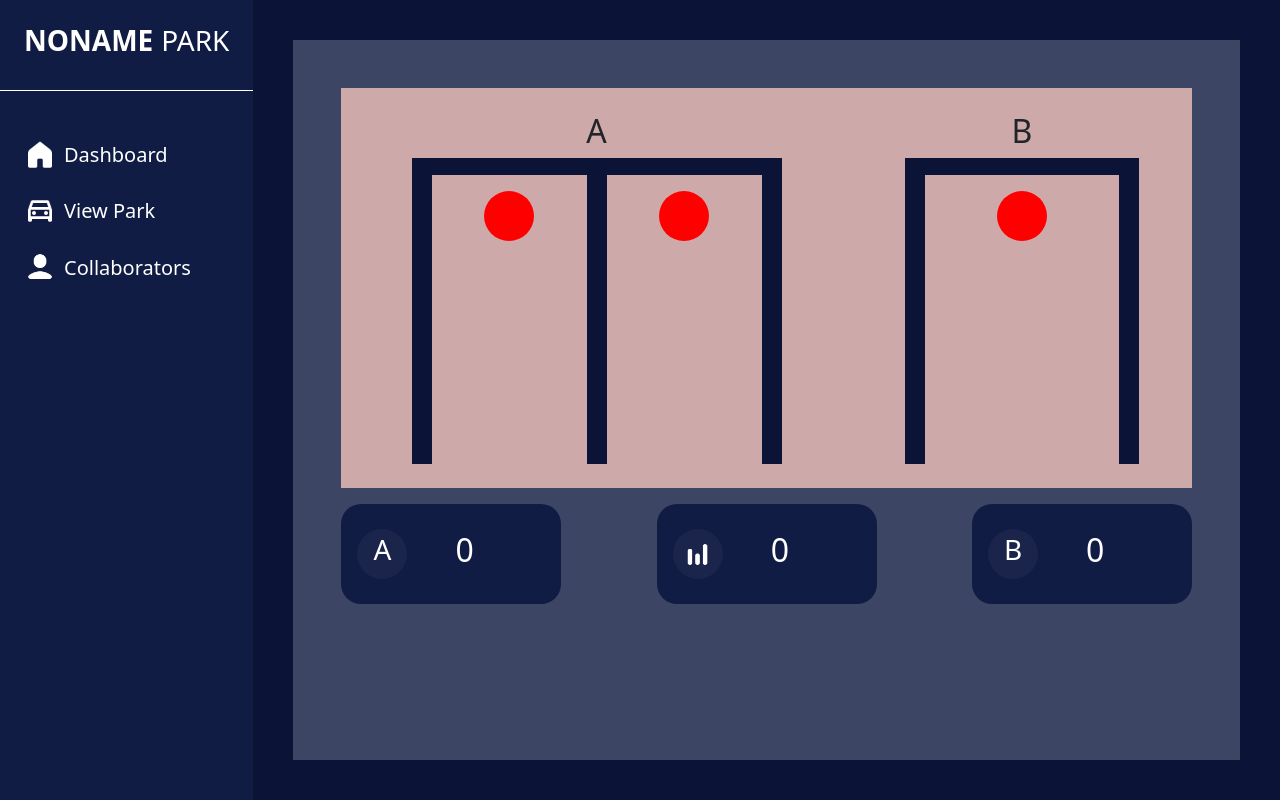
After one commit to adriansito124/odeiodjango, a Django app: page /park/ in a window 1280 px wide. The commit adds this page. Run offline with Django 5.2, Linux system fonts and the light colour scheme; data that the repository does not hold is empty.

Commit message:
quero pudim :´(

```diff
--- /dev/null
+++ b/dashboard/templates/dashboard/park.html
@@ -0,0 +1,277 @@
+{% load static %}
+<!DOCTYPE html>
+<html lang="en">
+
+<head>
+    <meta charset="UTF-8">
+    <meta name="viewport" content="width=device-width, initial-scale=1.0">
+    <link href="https://cdn.jsdelivr.net/npm/bootstrap@5.0.2/dist/css/bootstrap.min.css" rel="stylesheet"
+        integrity="sha384-EVSTQN3/azprG1Anm3QDgpJLIm9Nao0Yz1ztcQTwFspd3yD65VohhpuuCOmLASjC" crossorigin="anonymous">
+
+    <title>Document</title>
+</head>
+
+<style>
+    .section-bg {
+        background-color: #111C44;
+    }
+
+    .artura {
+        min-height: 100vh;
+    }
+
+    .main-bg {
+        background-color: #0B1437;
+    }
+
+    .linha {
+        height: 1px;
+        width: 100%;
+        background-color: #ffffff;
+    }
+
+    .size1 {
+        height: 32px;
+        width: 32px;
+    }
+
+    .size2 {
+        height: 25px;
+        width: 25px;
+    }
+
+    .linko {
+        color: #ffffff;
+        text-decoration: none;
+    }
+
+    .linko:hover {
+        color: #5c99f4;
+    }
+
+    .cubio {
+        height: 100px;
+        width: 220px;
+        background-color: #111C44;
+        border-radius: 20px;
+    }
+
+    .grafico {
+        max-width: 400px;
+        height: 250px;
+    }
+
+    .circlu {
+        height: 50px;
+        width: 50px;
+        background-color: #1B254B;
+        border-radius: 100%;
+    }
+
+
+    html,
+    body {
+        width: 100%;
+        height: 100%;
+        max-height: 100vh;
+        margin: 0;
+        padding: 0;
+        box-sizing: border-box;
+    }
+
+    .some {
+        background-color: transparent;
+        border: none;
+    }
+
+    main {
+
+        min-height: 100vh;
+        margin: 0;
+        padding: 0;
+        display: flex;
+
+    }
+
+    .park-spaco {
+        /* background-color: #2d375e; */
+        width: 100%;
+        padding: 40px;
+    }
+
+    .parkbg {
+        background-color: #3d4564;
+        width: 100%;
+        height: 100%;
+    }
+
+    .areaa {
+        background-color: #a9aece;
+        width: 60%;
+        height: 400px;
+    }
+
+    .areab {
+        background-color: #cbcea9;
+        width: 40%;
+        height: 400px;
+    }
+
+    .vagaa {
+        background-color: #0B1437;
+    }
+
+    .lineup {
+        width: 80%;
+        height: 20px;
+    }
+
+    .colline {
+        width: 20px;
+        height: 100%;
+    }
+
+    .lineup {
+        width: 80%;
+        height: 20px;
+    }
+
+    .colline {
+        width: 20px;
+        height: 100%;
+    }
+
+    .dist {
+        width: 80%;
+    }
+
+    .circluvaga {
+        height: 50px;
+        width: 50px;
+        background-color: #2a9436;
+        border-radius: 100%;
+        color: transparent;
+    }
+</style>
+
+<body>
+    <main class="d-flex flex-row main-bg">
+        <Section class="d-flex flex-column section-bg artura ">
+            <div class="d-flex flex-row gap-2 text-white p-4">
+                <h3 class="fw-bolder">NONAME</h3>
+                <h3 class="fw-normal">PARK</h3>
+            </div>
+            <div class="linha"></div>
+            <div class="d-flex align-items-start flex-column mt-4">
+                <div class="d-flex mt-4 ms-4 fs-5 align-items-center justify-content-center">
+                    <img class="size1" src="{% static 'casa.png' %}">
+                    <a class="linko ms-2" href="{% url 'index' %}">Dashboard</a>
+                </div>
+                <div class="d-flex mt-4 ms-4 fs-5 align-items-center justify-content-center">
+                    <img class="size1" src="{% static 'carro.png' %}">
+                    <a class="linko ms-2" href="">View Park</a>
+                </div>
+                <div class="d-flex mt-4 ms-4 fs-5 align-items-end justify-content-end">
+                    <img class="size1" src="{% static 'user.png' %}">
+                    <a class="linko ms-2" href="{% url 'collaborators' %}">Collaborators</a>
+                </div>
+            </div>
+        </Section>
+        <Section class="main-bg artura park-spaco">
+            <div class="parkbg d-flex flex-column p-5">
+                <div class="d-flex flex-row">
+                    <div class="areaa p-4 d-flex flex-column align-items-center" id="vaga1-container">
+                        <h2>A</h2>
+                        <div class="vagaa lineup"></div>
+                        <div class="d-flex dist h-100 flex-row justify-content-between">
+                            <div class="vagaa colline"></div>
+                            <div class="circluvaga mt-3" id="v1"><p id="vaga_1">{{ vaga1 }}</p></div>
+                            <div class="vagaa colline"></div>
+                            <div class="circluvaga mt-3" id="v2"><p id="vaga_2">{{ vaga2 }}</p></div>
+                            <div class="vagaa colline"></div>
+                        </div>
+                    </div>
+                    <div class="areab p-4 d-flex flex-column align-items-center" id="vaga2-container">
+                        <h2>B</h2>
+                        <div class="vagaa lineup"></div>
+                        <div class="d-flex dist h-100 flex-row justify-content-between">
+                            <div class="vagaa colline"></div>
+                            <div class="circluvaga mt-3" id="vaga_3"></div>
+                            <div class="vagaa colline"></div>
+                        </div>
+                    </div>
+                </div>
+                <div class="d-flex flex-row justify-content-between mt-3">
+
+                    <div class="cubio d-flex align-items-center ps-3">
+                        <div class="circlu d-flex align-items-center justify-content-center">
+                            <h3 class="text-white">A</h3>
+                        </div>
+                        <h2 class="text-white ms-5 " id="area_a">{{ area_a }}</h2>
+                    </div>
+                    <div class="cubio d-flex align-items-center ps-3">
+                        <div class="circlu d-flex align-items-center justify-content-center">
+                            <img class="size2" src="{% static 'grafico.png' %}">
+                        </div>
+                        <h2 class="text-white ms-5">{{ vagas_disponiveis }}</h2>
+                    </div>
+                    <div class="cubio d-flex align-items-center ps-3">
+                        <div class="circlu d-flex align-items-center justify-content-center">
+                            <h3 class="text-white">B</h3>
+                        </div>
+                        <h2 class="text-white ms-5" id="area_b">{{ area_b }}</h2>
+                    </div>
+
+
+                </div>
+            </div>
+        </Section>
+    </main>
+
+</body>
+
+<script type="text/javascript">
+
+
+    window.onload = function () {
+        var area_aValue = parseInt(document.getElementById("area_a").innerText);
+        var vaga2Value = parseInt(document.getElementById("area_b").innerText);
+        var vaga2Container = document.getElementById("vaga2-container");
+        var vaga1Container = document.getElementById("vaga1-container");
+        var vaga_3 = document.getElementById("vaga_3");
+        var vaga_1 = parseInt(document.getElementById("vaga_1").innerText);
+        var vaga_2 = parseInt(document.getElementById("vaga_2").innerText);
+
+        if (vaga_1 === 0) {
+            v1.style.backgroundColor = "red"
+        }
+        else {
+            v1.style.backgroundColor = "#2a9436";
+        }
+
+        if (vaga_2 === 0) {
+            v2.style.backgroundColor = "red"
+        }
+        else {
+            v2.style.backgroundColor = "#2a9436";
+        }
+
+        if (area_aValue === 0) {
+            vaga1Container.style.backgroundColor = "#cea9a9";
+        }
+        else {
+            vaga1Container.style.backgroundColor = "#a9aece";
+        }
+
+        if (vaga2Value === 0) {
+            vaga2Container.style.backgroundColor = "#cea9a9";
+            vaga_3.style.backgroundColor = "red";
+        }
+        else {
+            vaga2Container.style.backgroundColor = "#cbcea9";
+            vaga_3.style.backgroundColor = "#2a9436";
+        }
+    }
+</script>
+
+</html>
--- a/dashboard/urls.py
+++ b/dashboard/urls.py
@@ -1,6 +1,9 @@
 from django.urls import path
-from .views import index
+from .views import index, collaborators, update_name, park
 
 urlpatterns = [
     path('', index, name='index'),
+    path('collaborators/', collaborators, name='collaborators'),
+    path('park/', park, name='park'),
+    path('update-name/', update_name, name='update_name'),
 ]
--- a/dashboard/views.py
+++ b/dashboard/views.py
@@ -4,15 +4,29 @@ from datetime import datetime
 import firebase_admin
 from firebase_admin import credentials, firestore
 from collections import defaultdict
+from django.views.decorators.csrf import csrf_exempt
 
 import json
 
-cred = credentials.Certificate("C:/users/DELL/Desktop/odeiodjango/dashboard/park-iot-firebase-adminsdk-8cvie-2ae0b4b185.json")
+cred = credentials.Certificate("C:/Users/DELL/Desktop/odeiodjango/dashboard/park-iot-firebase-adminsdk-8cvie-9b9ae532a7.json")
 
 if not firebase_admin._apps:
     app = firebase_admin.initialize_app(cred)
 
 db = firestore.client()
+
+
+def get_card_name(card_id):
+
+    users_ref = db.collection('users')
+    user_doc = users_ref.where('card', '==', card_id).limit(1).stream()
+
+    for doc in user_doc:
+        user_data = doc.to_dict()
+        return user_data.get('name')
+
+    return None
+
 
 def calcular_tempo_total_por_usuario(data):
     tempos_por_usuario = {}
@@ -30,6 +44,11 @@ def calcular_tempo_total_por_usuario(data):
 
             # Calculo do tempo
             tempo_permanencia = (saida - entrada).total_seconds()
+
+            card_name = get_card_name(card)
+
+            if card_name:
+                card = card_name
 
             # Adicione ao total para este usuário
             if card in tempos_por_usuario:
@@ -89,14 +108,44 @@ def calcular_tempo_total_por_dia(data):
     return tempos_por_dia
 
 
-def get_vaga_1(vagas, vaga1):
+def get_vaga_1(vagas, vaga1, vaga2):
+
+    vagos = 0
 
     doc_ref = db.collection(vagas).document(vaga1)
     doc = doc_ref.get()
     if doc.exists:
         doc_data = doc.to_dict()
-        return doc_data.get('vaga')
-    return None
+        if(doc_data.get('vaga') == True):
+            vagos = vagos+1
+
+    doc_ref = db.collection(vagas).document(vaga2)
+    doc = doc_ref.get()
+    if doc.exists:
+        doc_data = doc.to_dict()
+        if(doc_data.get('vaga') == True):
+            vagos = vagos+1
+    return vagos
+
+def vagar1(vagas, vaga1):
+
+    doc_ref = db.collection(vagas).document(vaga1)
+    doc = doc_ref.get()
+    if doc.exists:
+        doc_data = doc.to_dict()
+        if(doc_data.get('vaga') == True):
+            return 1
+    return 0
+
+def vagar2(vagas, vaga2):
+
+    doc_ref = db.collection(vagas).document(vaga2)
+    doc = doc_ref.get()
+    if doc.exists:
+        doc_data = doc.to_dict()
+        if(doc_data.get('vaga') == True):
+            return 1
+    return 0
 
 def get_vaga_2(vagas, vaga2):
 
@@ -104,8 +153,9 @@ def get_vaga_2(vagas, vaga2):
     doc = doc_ref.get()
     if doc.exists:
         doc_data = doc.to_dict()
-        return doc_data.get('vaga')
-    return None
+        if(doc_data.get('vaga') == True):
+            return 1
+    return 0
 
 def get_vagas(vagas):
     collection_ref = db.collection(vagas)
@@ -119,9 +169,46 @@ def get_vagas(vagas):
 
     return vagas_disponiveis
 
+def get_unite_cards(cards):
+    collection_ref = db.collection(cards)
+    docs = collection_ref.stream()
+
+    seen_cards = set()
+    unique_cards = []
+
+    for doc in docs:
+        doc_data = doc.to_dict()
+        doc_data['id'] = doc.id
+
+
+        card_value = doc_data.get('card')
+        if card_value not in seen_cards:
+            seen_cards.add(card_value)
+            unique_cards.append(doc_data)
+
+    return unique_cards
+
+def get_all_vagas(vagas):
+    collection_ref = db.collection(vagas)
+    docs = collection_ref.stream()
+    listavagas = []
+
+    for doc in docs:
+        doc_data = doc.to_dict()
+        vaga_nome = doc.id
+        status = doc_data.get('vaga')
+
+        listavagas.append({
+            'vaga': vaga_nome,  # Nome da vaga (ID do documento)
+            'status': status,  # Status da vaga (livre ou ocupada)
+        })
+
+    return listavagas
+
+
+
 def index(request):
     try:
-
 
         data = get_cards('cards')
 
@@ -129,16 +216,16 @@ def index(request):
 
         tempos_por_dia = calcular_tempo_total_por_dia(data)
 
-        dias = [str(dia) for dia in tempos_por_dia.keys()]  # array de dias
-        tempos = [tempo  for tempo in tempos_por_dia.values()] #normal segundos, /60 minutos e /3600 horas
+        dias = [str(dia) for dia in sorted(tempos_por_dia.keys())]  # array de dias
+        tempos = [tempo for tempo in tempos_por_dia.values()] #normal segundos, /60 minutos e /3600 horas
 
         dias_json = json.dumps(dias)
         temps_json = json.dumps(tempos)
 
         vagas_disponiveis = get_vagas('vagas')
 
-        vaga1 = get_vaga_1('vagas', 'vaga1')
-        vaga2 = get_vaga_2('vagas', 'vaga2')
+        vaga1 = get_vaga_1('vagas', 'vaga1', 'vaga2')
+        vaga2 = get_vaga_2('vagas', 'vaga3')
 
 
         meses = [item['card'] for item in data]
@@ -146,7 +233,7 @@ def index(request):
 
         meses_json = json.dumps(meses)
         valores_json = json.dumps(valores)
-        tempos_totais_lista = [{"card": card, "tempo": tempo} for card, tempo in tempos_totais.items()]
+        tempos_totais_lista = [{"card": card, "tempo": tempo } for card, tempo in tempos_totais.items()]
         tempos_json = json.dumps(tempos_totais_lista)
 
 
@@ -160,3 +247,74 @@ def index(request):
             "tempos_totais": tempos_json})
     except Exception as e:
         return JsonResponse({"success": False, "error": str(e)}, status=500)
+
+
+
+def collaborators(request):
+
+    received_cards = get_unite_cards('cards')
+    users_ref = db.collection('users')
+    existing_users_docs = users_ref.stream()
+
+
+    existing_cards = {doc.to_dict().get('card') for doc in existing_users_docs}
+
+
+    received_card_values = {card.get('card') for card in received_cards if 'card' in card}
+
+
+    new_cards = [card for card in received_card_values if card not in existing_cards]
+
+
+    for card in new_cards:
+        users_ref.add({
+            'card': card,
+            'name': ""
+        })
+
+
+    updated_users = users_ref.stream()
+    data = [{"id": doc.id, **doc.to_dict()} for doc in updated_users]
+
+
+    return render(request, 'dashboard/collaborators.html', {
+        "cards": data
+    })
+
+def update_name(request):
+    if request.method == 'POST':
+        data = json.loads(request.body)
+        doc_id = data.get('id')
+        new_name = data.get('name')
+
+        # Atualiza o Firestore com os novos dados
+        db = firestore.client()
+        try:
+            db.collection('users').document(doc_id).update({'name': new_name})
+            return JsonResponse({'success': True})
+        except Exception as e:
+            return JsonResponse({'success': False, 'error': str(e)})
+    return JsonResponse({'success': False, 'error': 'Invalid request method'})
+
+
+def park(request):
+
+    vagas = get_all_vagas('vagas')
+
+    vagas_disponiveis = get_vagas('vagas')
+
+    vaga1 = vagar1('vagas', 'vaga1')
+
+    vaga2 = vagar2('vagas', 'vaga2')
+
+    area_a = get_vaga_1('vagas', 'vaga1', 'vaga2')
+    area_b = get_vaga_2('vagas', 'vaga3')
+
+
+    return render(request, 'dashboard/park.html', {
+            "vagas_disponiveis": vagas_disponiveis,
+            "area_a": area_a,
+            "area_b": area_b,
+            "vaga1": vaga1,
+            "vaga2": vaga2,
+            "vagas": vagas })
--- a/iotproject/urls.py
+++ b/iotproject/urls.py
@@ -18,6 +18,6 @@ from django.contrib import admin
 from django.urls import include, path
 
 urlpatterns = [
-    path("dashboard/", include("dashboard.urls")),
+    path("", include("dashboard.urls")),
     path("admin/", admin.site.urls),
 ]
```
Also changed, not shown: dashboard/park-iot-firebase-adminsdk-8cvie-2ae0b4b185.json (deleted, +0 -13 lines), dashboard/park-iot-firebase-adminsdk-8cvie-9b9ae532a7.json (added, +13 -0 lines), dashboard/templates/dashboard/collaborators.html (added, +223 -0 lines), dashboard/templates/dashboard/home.html (+4 -6 lines).
